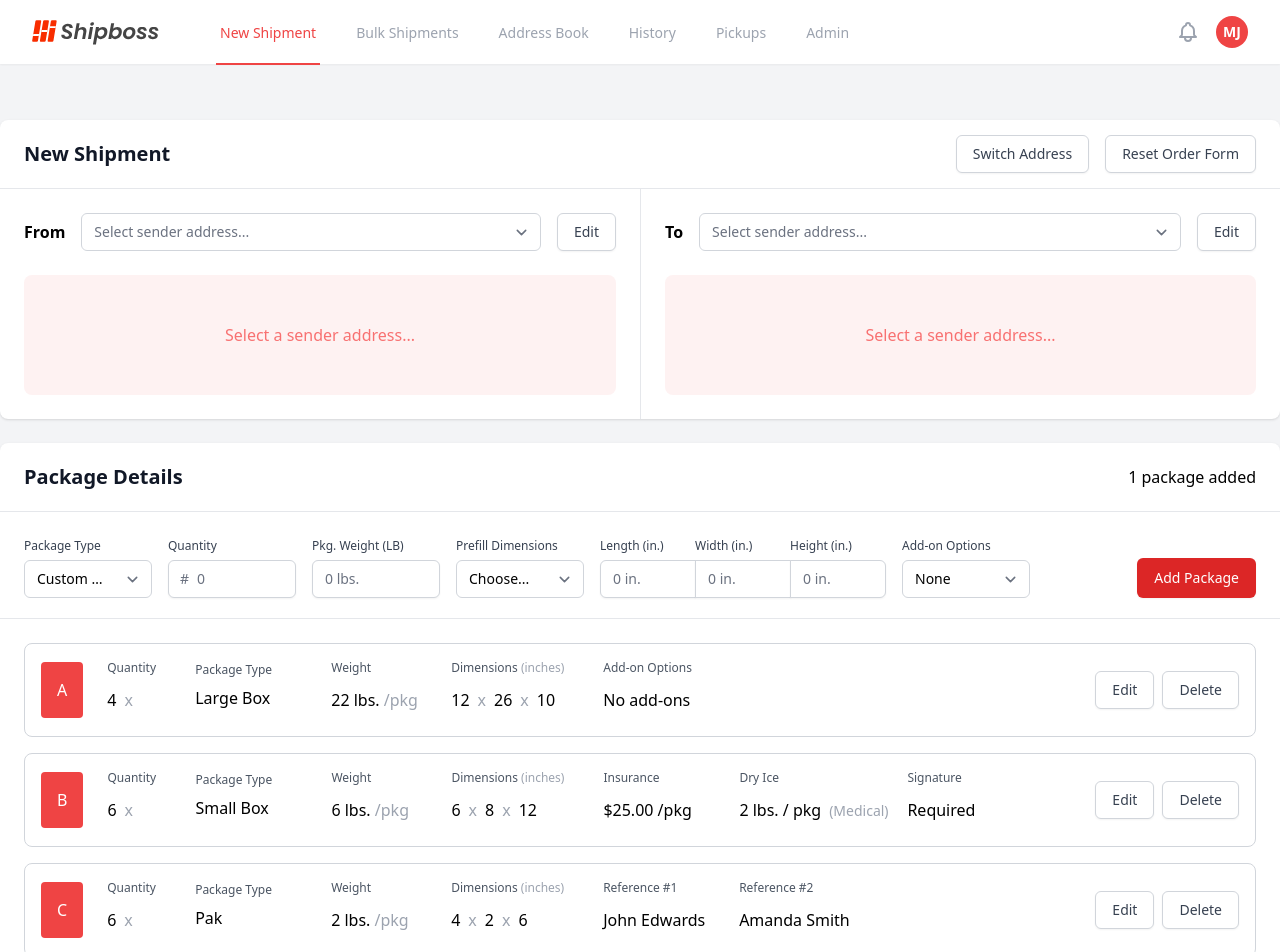
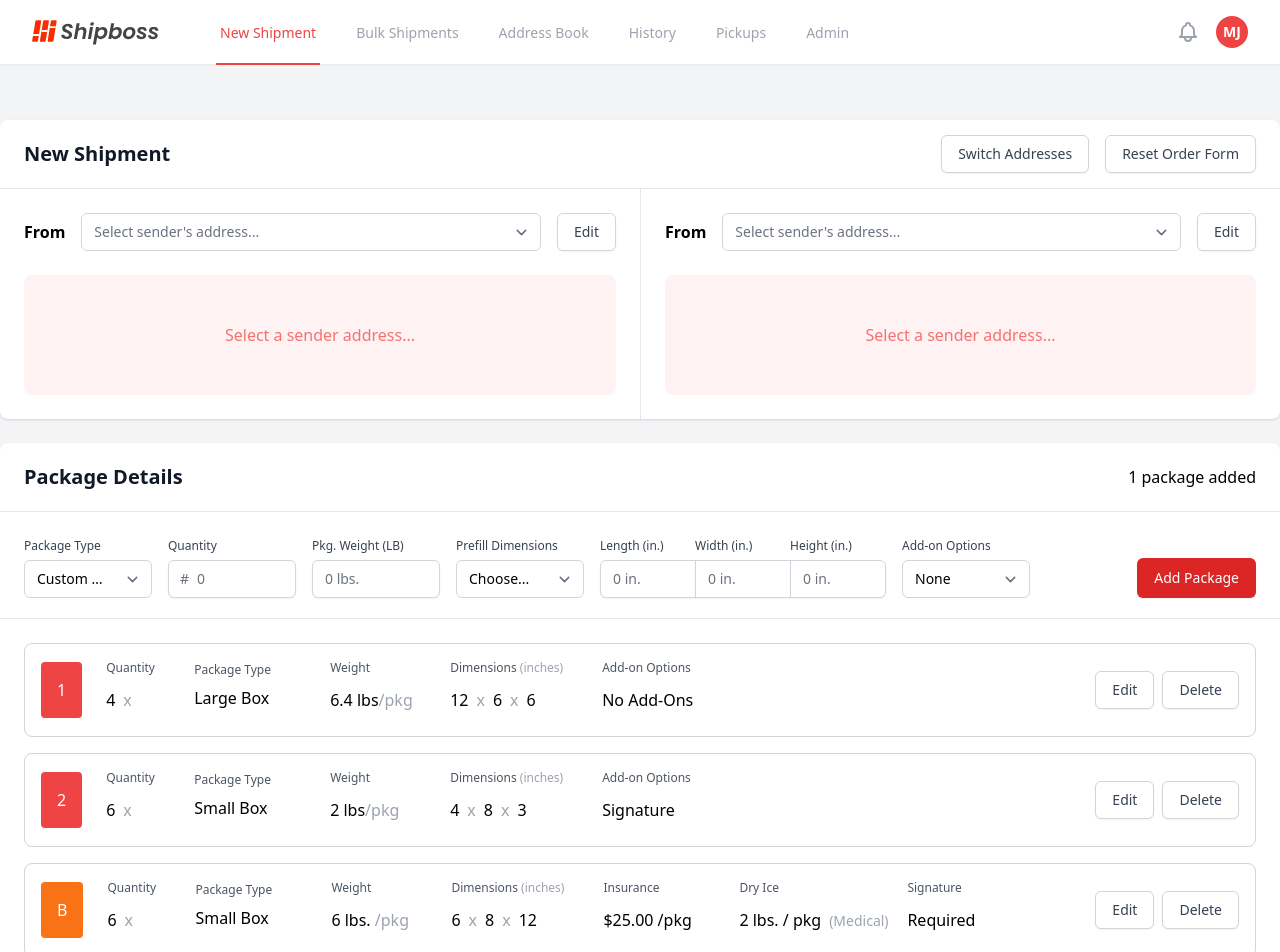
Before and after one commit to noam-elbaz/shipboss-next-js, a Next.js app: page /new-shipment in a window 1280 px wide. Shown: the top 952 px of the page. Built offline with nearby package versions, Linux system fonts and the light colour scheme.

Commit message:
more good stuff

```diff
--- a/components/Button.js
+++ b/components/Button.js
@@ -1,8 +1,9 @@
-export default function Button({ label }) {
+export default function Button({ label, props }) {
   return (
     <button
       type="button"
       className="inline-flex items-center px-4 py-2 border border-gray-300 shadow-sm text-sm font-medium rounded-md text-gray-700 bg-white hover:bg-gray-50 focus:outline-none focus:ring-2 focus:ring-offset-2 focus:ring-red-500"
+      {...props}
     >
       {label}
     </button>
--- a/pages/new-shipment.js
+++ b/pages/new-shipment.js
@@ -1,4 +1,4 @@
-import { useState } from "react";
+import { useState, useEffect } from "react";
 import Card from "../components/Card";
 import CardActions from "../components/CardActions";
 import CardContent from "../components/CardContent";
@@ -11,10 +11,6 @@ import {
   DHLLogoNoBG,
   UPSLogoNoBG,
 } from "../components/CarrierLogos";
-
-const reset = () => {
-  console.log("reset");
-};
 
 function classNames(...classes) {
   return classes.filter(Boolean).join(" ");
@@ -34,19 +30,128 @@ export default function NewShipment() {
   const [switchedAddresses, setSwitchedAddresses] = useState(false);
   const [fromAddress, setFromAddress] = useState(0);
   const [toAddress, setToAddress] = useState(0);
+  const [packageDetailInput, setPackageDetailInput] = useState({
+    id: null,
+    type: null,
+    quantity: null,
+    weight: null,
+    length: null,
+    width: null,
+    height: null,
+    addons: null,
+  });
+
+  const [packages, setPackages] = useState([
+    {
+      id: "A",
+      type: "Large Box",
+      quantity: 4,
+      weight: 6.4,
+      length: 12,
+      width: 6,
+      height: 6,
+      addons: null,
+    },
+    {
+      id: "B",
+      type: "Small Box",
+      quantity: 6,
+      weight: 2,
+      length: 4,
+      width: 8,
+      height: 3,
+      addons: "signature",
+    },
+  ]);
 
   const handleChange = (event) => {
     setBillDuty(event.target.value);
   };
 
+  function reset() {
+    setFromAddress(0);
+    setToAddress(0);
+  }
+
+  function switchAddresses() {
+    let tempTo = toAddress;
+    let tempFrom = fromAddress;
+
+    setFromAddress(tempTo);
+    setToAddress(tempFrom);
+  }
+  const addresses = [
+    {
+      id: 0,
+      name: "Select sender's address...",
+    },
+    {
+      id: 1,
+      name: "John Smith",
+      company: "Widgets Unlimited LLC",
+      address: {
+        street: "343 Maple Dr",
+        city: "Houston",
+        state: "TX",
+        zip: "92499",
+      },
+      contact: {
+        phone: "(310) 656-2838",
+        email: "jsmith@gmail.com",
+      },
+      isResidental: false,
+    },
+    {
+      id: 2,
+      name: "Rebecca O'Connor",
+      company: "Coca Cola Co.",
+      address: {
+        street: "87 4th Ave.",
+        city: "Dallas",
+        state: "TX",
+        zip: "83483",
+      },
+      contact: {
+        phone: "(560) 333-3848",
+        email: "roconnor@cocacola.com",
+      },
+      isResidental: false,
+    },
+  ];
+
+  const testPackageDetail = {
+    id: "C",
+    type: "Envelope",
+    quantity: 12,
+    weight: 4,
+    length: 1,
+    width: 4,
+    height: 5,
+    addons: "dry ice",
+  };
+
+  function addPackage() {
+    setPackages([...packages, testPackageDetail]);
+    console.log(packages);
+  }
   return (
     <>
       <div className="max-w-7xl mx-auto flex flex-col space-y-6 pb-32">
         <Card>
           <CardTitle title="New Shipment">
             <div className="flex space-x-4">
-              <Button label="Switch Address" />
-              <Button label="Reset Order Form" />
+              <button
+                onClick={switchAddresses}
+                className="inline-flex items-center px-4 py-2 border border-gray-300 shadow-sm text-sm font-medium rounded-md text-gray-700 bg-white hover:bg-gray-50 focus:outline-none focus:ring-2 focus:ring-offset-2 focus:ring-red-500"
+              >
+                Switch Addresses
+              </button>
+              <button
+                onClick={reset}
+                className="inline-flex items-center px-4 py-2 border border-gray-300 shadow-sm text-sm font-medium rounded-md text-gray-700 bg-white hover:bg-gray-50 focus:outline-none focus:ring-2 focus:ring-offset-2 focus:ring-red-500"
+              >
+                Reset Order Form
+              </button>
             </div>
           </CardTitle>
 
@@ -63,12 +168,11 @@ export default function NewShipment() {
                   onChange={(event) => setFromAddress(event.target.value)}
                   value={fromAddress}
                 >
-                  <option value={0}>Select sender address...</option>
-                  <option value={1}>Allie Abramson</option>
-                  <option value={2}>Bobby Brickman</option>
-                  <option value={3}>Cory Cohen</option>
-                  <option value={4}>David Dreyer</option>
-                  <option value={5}>Eddie Evans</option>
+                  {addresses.map((address) => (
+                    <option value={address.id} key={address.id}>
+                      {address.name}
+                    </option>
+                  ))}
                 </select>
                 <Button label="Edit" />
               </div>
@@ -79,7 +183,7 @@ export default function NewShipment() {
               ) : null}
               {fromAddress != 0 ? (
                 <div className="p-12 bg-gray-50 grid place-content-center text-gray-400 rounded-lg">
-                  Address selected: {`${fromAddress}`}
+                  Address selected: {addresses[fromAddress].name}
                 </div>
               ) : null}
             </div>
@@ -87,7 +191,7 @@ export default function NewShipment() {
             {/* TO - RIGHT */}
             <div className="p-6">
               <div className="flex w-full place-items-center space-x-4 pb-6">
-                <span className="font-semibold">To</span>
+                <span className="font-semibold">From</span>
                 <select
                   className={classNames(
                     "text-ellipsis w-full block py-2 border-gray-300 focus:outline-none focus:ring-red-500 focus:border-red-500 sm:text-sm rounded-md",
@@ -96,12 +200,11 @@ export default function NewShipment() {
                   onChange={(event) => setToAddress(event.target.value)}
                   value={toAddress}
                 >
-                  <option value={0}>Select sender address...</option>
-                  <option value={1}>Allie Abramson</option>
-                  <option value={2}>Bobby Brickman</option>
-                  <option value={3}>Cory Cohen</option>
-                  <option value={4}>David Dreyer</option>
-                  <option value={5}>Eddie Evans</option>
+                  {addresses.map((address) => (
+                    <option value={address.id} key={address.id}>
+                      {address.name}
+                    </option>
+                  ))}
                 </select>
                 <Button label="Edit" />
               </div>
@@ -111,8 +214,8 @@ export default function NewShipment() {
                 </div>
               ) : null}
               {toAddress != 0 ? (
-                <div className="p-12 bg-gray-50 grid place-content-center text-gray-400 rounded-lg">
-                  Address selected: {`${toAddress}`}
+                <div className="p-12 bg-gray-50 grid place-content-center text-gray-400 rounded-lg ">
+                  Address selected: {addresses[toAddress].name}
                 </div>
               ) : null}
             </div>
@@ -234,7 +337,7 @@ export default function NewShipment() {
                 </div>
               </div>
               <button
-                type="button"
+                onClick={addPackage}
                 className="h-10 inline-flex items-center px-4 py-2 border border-transparent text-sm font-medium rounded-md shadow-sm text-white bg-red-600 hover:bg-red-700 focus:outline-none focus:ring-2 focus:ring-offset-2 focus:ring-red-500"
               >
                 Add Package
@@ -242,7 +345,7 @@ export default function NewShipment() {
             </div>
           </CardActions>
 
-          {!packageCount && (
+          {packages.length === 0 && (
             <CardContent>
               <div className="bg-red-100/50 w-full h-24 p-4 rounded-lg grid place-content-center border border-red-500 border-dashed">
                 <div className="flex space-y-2 place-items-center">
@@ -254,20 +357,26 @@ export default function NewShipment() {
             </CardContent>
           )}
 
-          {packageCount > 0 && (
+          {packages.length > 0 && (
             <CardContent>
               <div className="space-y-4">
-                <div className="group flex justify-between p-4 border rounded-lg border-gray-300 items-center hover:shadow">
+                {/* PACKAGE A START THE LOOP*/}
+                {packages.map((packageItem, index) => (
+                  <div
+                    key={index}
+                    className="group flex justify-between p-4 border rounded-lg border-gray-300 items-center hover:shadow"
+                  >
                     <div className="flex space-x-2 items-center">
                       <div className="px-4 py-4 bg-red-500 text-white flex text-center items-center rounded group-hover:bg-red-600">
-                      A
+                        {index + 1}
                       </div>
                       <div className="pl-4">
                         <div className="text-xs font-medium text-gray-600">
                           Quantity
                         </div>
                         <div className="text-ellipsis w-20 mt-1 block py-2 text-base">
-                        4<span className="text-gray-400 pl-2">x</span>
+                          {packageItem.quantity}
+                          <span className="text-gray-400 pl-2">x</span>
                         </div>
                       </div>
                       <div>
@@ -275,7 +384,7 @@ export default function NewShipment() {
                           Package Type
                         </div>
                         <div className="text-ellipsis w-32 py-2 text-base">
-                        Large Box
+                          {packageItem.type}
                         </div>
                       </div>
 
@@ -284,7 +393,8 @@ export default function NewShipment() {
                           Weight
                         </div>
                         <div className="text-ellipsis w-28 mt-1 block py-2 text-base">
-                        22 lbs. <span className="text-gray-400">/pkg</span>
+                          {packageItem.weight} lbs
+                          <span className="text-gray-400">/pkg</span>
                         </div>
                       </div>
                       <div>
@@ -293,31 +403,34 @@ export default function NewShipment() {
                           <span className="text-gray-400"> (inches)</span>
                         </div>
                         <div className="w-36 mt-1 block py-2 text-base space-x-2">
-                        <span>12</span>
+                          <span>{packageItem.length}</span>
                           <span className="text-gray-400">x</span>
-                        <span>26</span>
+                          <span>{packageItem.width}</span>
                           <span className="text-gray-400">x</span>
-                        <span>10</span>
+                          <span>{packageItem.height}</span>
                         </div>
                       </div>
                       <div>
                         <div className="text-xs font-medium text-gray-600">
                           Add-on Options
                         </div>
-                      <div className="text-ellipsis mt-1 block py-2 text-base">
-                        No add-ons
+                        <div className="text-ellipsis mt-1 block py-2 text-base capitalize">
+                          {packageItem.addons === null && "No add-ons"}
+                          {packageItem.addons !== null && packageItem.addons}
                         </div>
                       </div>
                     </div>
+
                     <div className="flex space-x-2 items-center">
                       <Button label="Edit" />
                       <Button label="Delete" />
                     </div>
                   </div>
+                ))}
 
                 <div className="flex justify-between p-4 border rounded-lg border-gray-300 items-center hover:shadow">
                   <div className="flex space-x-2 items-center">
-                    <div className="px-4 py-4 bg-red-500 text-white flex text-center items-center rounded">
+                    <div className="px-4 py-4 bg-orange-500 text-white flex text-center items-center rounded">
                       B
                     </div>
                     <div className="pl-4">
@@ -392,7 +505,7 @@ export default function NewShipment() {
 
                 <div className="flex justify-between p-4 border rounded-lg border-gray-300 items-center hover:shadow">
                   <div className="flex space-x-2 items-center">
-                    <div className="px-4 py-4 bg-red-500 text-white flex text-center items-center rounded">
+                    <div className="px-4 py-4 bg-orange-500 text-white flex text-center items-center rounded">
                       C
                     </div>
                     <div className="pl-4">
@@ -609,7 +722,10 @@ export default function NewShipment() {
         <Card>
           <CardTitle title="Service Plans">
             <div className="space-x-4">
-              <span className="text-left text-gray-400 italic">(would be nice to have a big empty state to remind user to  select from / to) Selected Plan: #{selectedPlan}</span>
+              <span className="text-left text-gray-400 italic">
+                (would be nice to have a big empty state to remind user to
+                select from / to) Selected Plan: #{selectedPlan}
+              </span>
               <Button label="Show All Plans" />
             </div>
           </CardTitle>
```
Also changed, not shown: pages/account.js (added, +27 -0 lines), pages/index.js (+5 -4 lines), pages/login.js (+14 -7 lines). Lines whose indentation alone changed are shown as unchanged.
